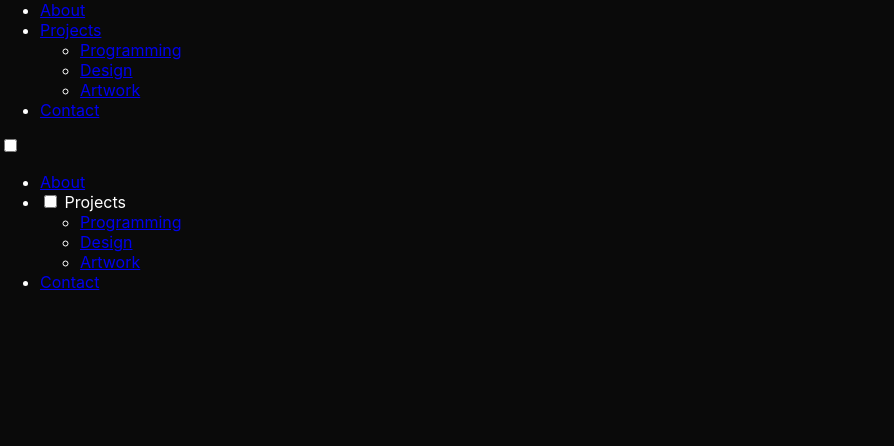
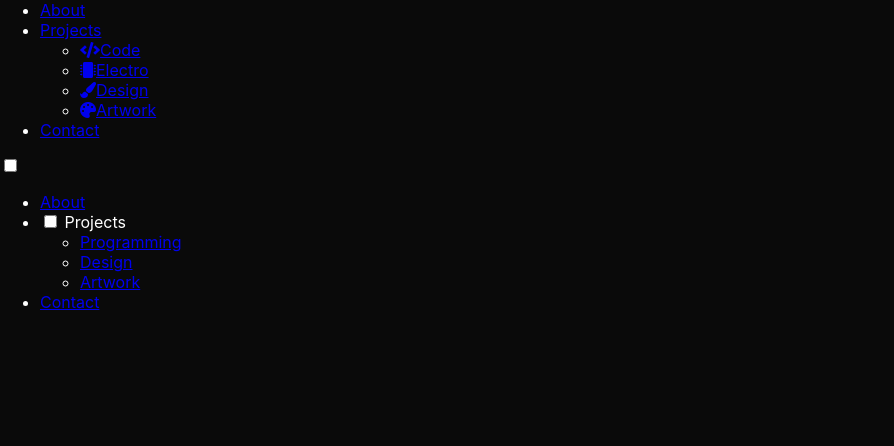
Before and after one commit to m1b3k0/personal, a plain HTML site: page contact.html in a window 1280 px wide. Shown: the part 36-482 px from the top of the page, without its empty margins (0-894 px from the left). Drawn offline with nearby package versions, Linux system fonts and the light colour scheme; files that its build step writes are made by us from their sources.

Commit message:
Update contact.html
asdasdf

```diff
--- a/contact.html
+++ b/contact.html
@@ -7,6 +7,11 @@
     <link rel="stylesheet" href="styles/general.css">
     <link rel="stylesheet" href="styles/contact.css">
     <link rel="stylesheet" href="styles/navigation.css">
+    <link rel="stylesheet" href="https://cdnjs.cloudflare.com/ajax/libs/font-awesome/5.15.3/css/all.min.css">
+    <link rel="apple-touch-icon" sizes="180x180" href="/apple-touch-icon.png">
+<link rel="icon" type="image/png" sizes="32x32" href="/favicon-32x32.png">
+<link rel="icon" type="image/png" sizes="16x16" href="/favicon-16x16.png">
+<link rel="manifest" href="/site.webmanifest">
 
 
   </head>
@@ -21,11 +26,14 @@
                 <li class="menu-item has-dropdown">
                     <a href="projects.html"><span class="text">Projects</span><span class="number"></span></a>
                     <ul class="dropdown">
-                        <li><a href="projects.html">Programming</a></li>
-                        <li><a href="projects.html">Design</a></li>
-                        <li><a href="projects.html">Artwork</a></li>
+                        <li><a href="projects.html?filter=code"><i class="fas fa-code"></i><span>Code</span></a></li>
+                        <li><a href="projects.html?filter=electro"><i class="fas fa-microchip"></i><span>Electro</span></a></li>
+                        <li><a href="projects.html?filter=design"><i class="fas fa-paint-brush"></i><span>Design</span></a></li>
+                        <li><a href="projects.html?filter=artwork"><i class="fas fa-palette"></i><span>Artwork</span></a></li>
                     </ul>
                 </li>
+
+
                 <li class="menu-item"><a href="contact.html"><span class="text">Contact</span><span class="number"></span></a></li>
             </ul>
         </nav>
@@ -50,8 +58,11 @@
                 </li>
                 <li><a href="contact.html"><span class="text">Contact</span><span class="number"></span></a></li>
             </ul>
+
         </nav>
+
     </header>
+
 
 
     <main class="contact-page" role="main">
```
